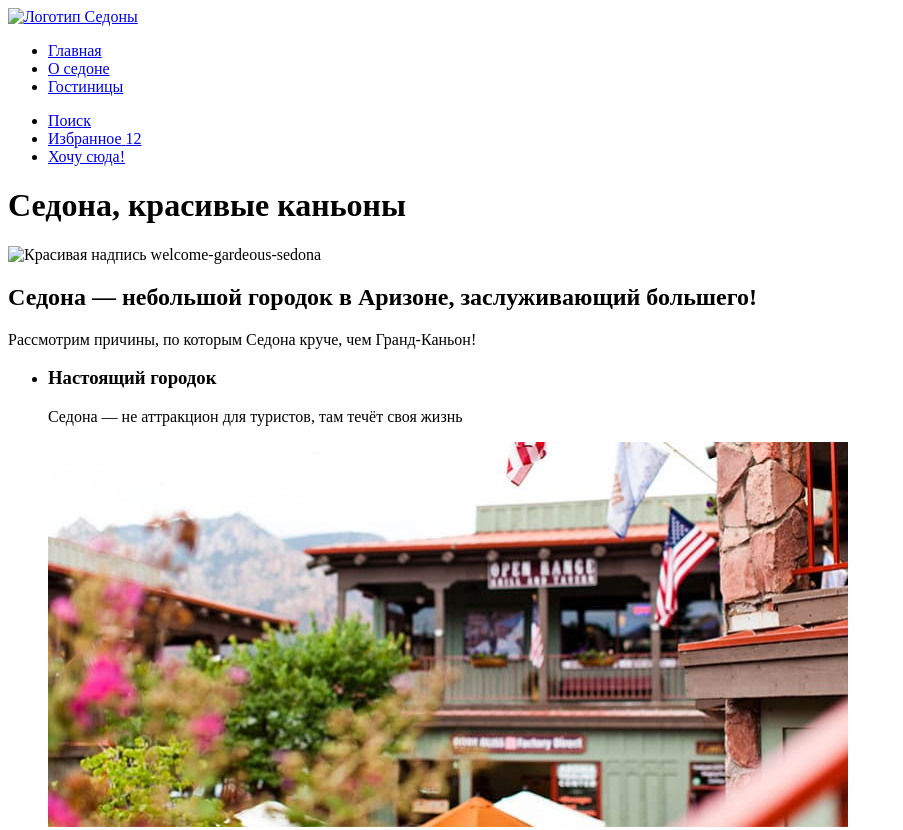
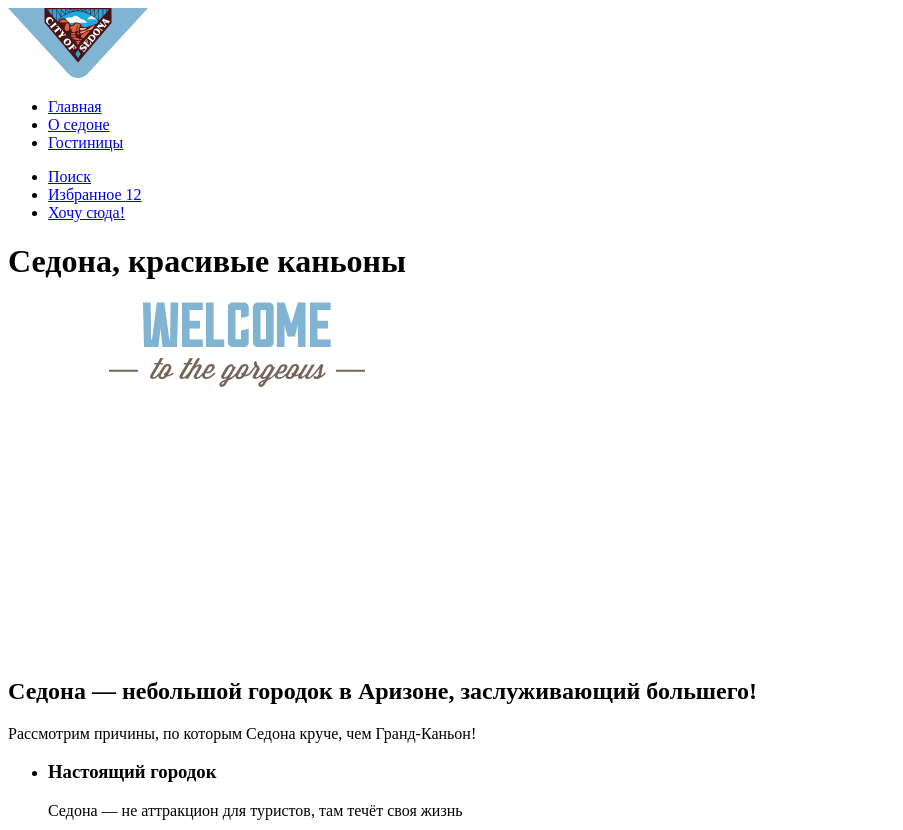
Before and after one commit to htmlacademy-htmlcss/2269133-sedona-36, a plain HTML site: page index.html in a window 1280 px wide. Shown: the top 830 px of the page, without its empty margins (0-903 px from the left). Drawn offline with Linux system fonts and the light colour scheme.

Commit message:
подготавливает графику всех страниц

```diff
--- a/index.html
+++ b/index.html
@@ -4,6 +4,7 @@
   <head>
     <meta charset="utf-8">
     <title>HTML Academy: Седона</title>
+    <link rel="stylesheet" href="styles/styles.css">
   </head>
 
   <body>
@@ -11,7 +12,7 @@
     <header class="header">
       <nav class="navigation">
         <a class="logo" href="catalog.html">
-          <img class="logo-sedona" src="images/center-logo-enter.svg" width="140" height="70" alt="Логотип Седоны">
+          <img class="logo-sedona" src="images/logo.svg" width="140" height="70" alt="Логотип Седоны">
         </a>
         <ul class="navigation-list">
           <li class="navigation-item">
@@ -47,7 +48,7 @@
 
     <main class="main">
       <h1 class="visually-hidden">Седона, красивые каньоны</h1>
-      <img class="main-inscription-welcome" src="images/center-logo-enter.svg" width="458" height="352"
+      <img class="main-inscription-welcome" src="images/center-logo-wellcome.svg" width="458" height="352"
         alt="Красивая надпись welcome-gardeous-sedona">
       <section class="advantages">
         <h2 class="advantages-title">Седона — небольшой городок в Аризоне, заслуживающий большего!</h2>
--- /dev/null
+++ b/styles/styles.css
@@ -0,0 +1 @@
+body {
```
Also changed, not shown: catalog.html (+2 -1 lines).
